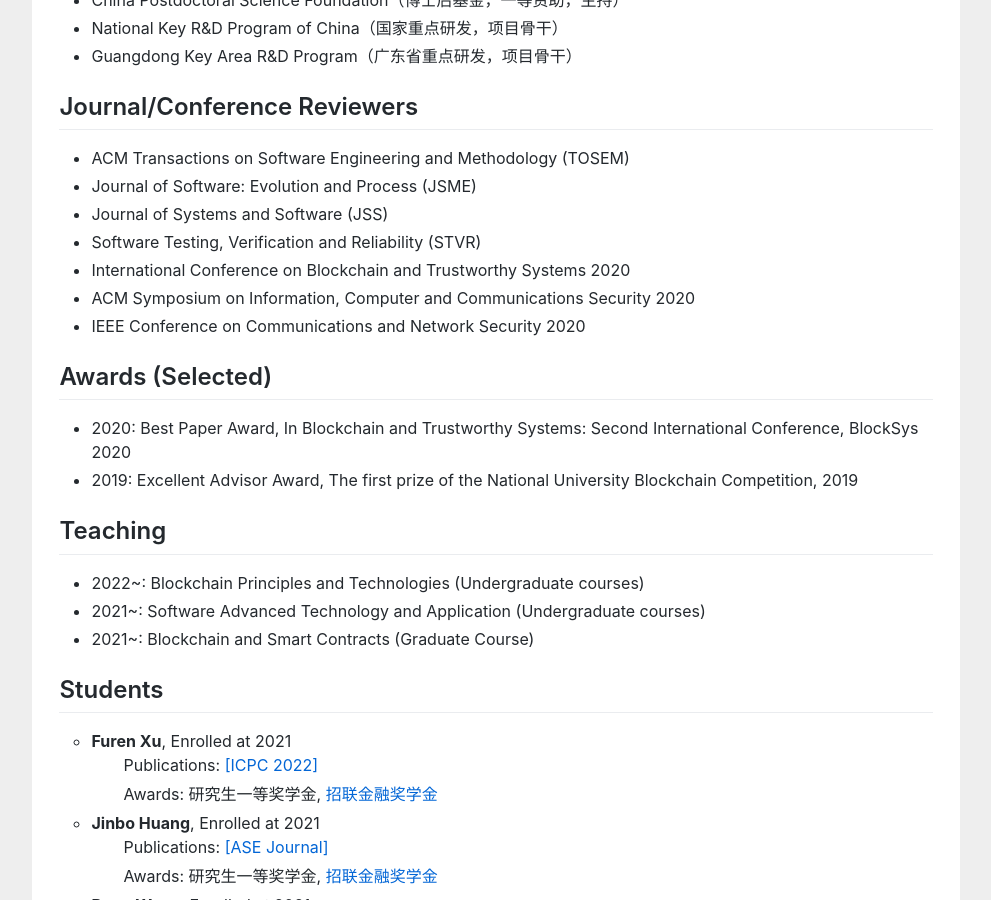
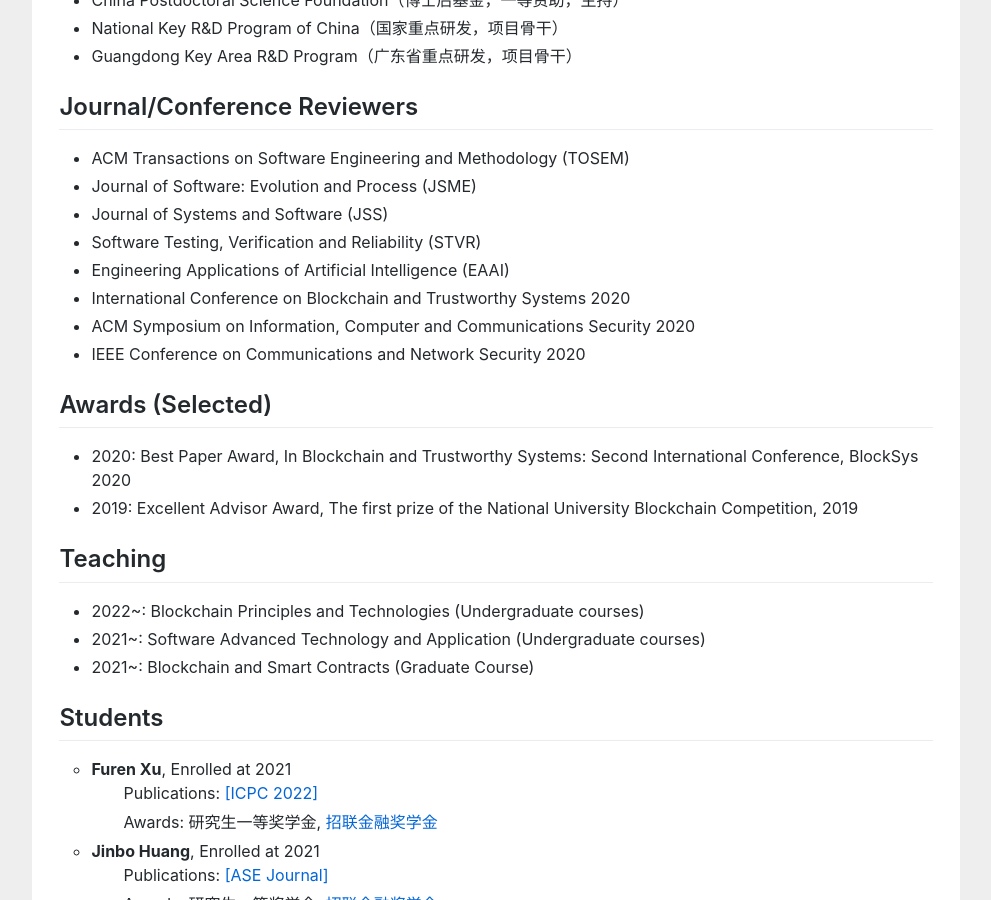
Before and after one commit to huangyuan-hy/huangyuan-hy.github.io, a Jekyll site: the page index.html, which Jekyll copies as it is, in a window 1280 px wide and 900 px high, scrolled down 3515 px. Shown: the whole window, without its empty margins (144-1135 px from the left). Built offline with Jekyll 4.4.1, drawn with Linux system fonts in a browser that asks for light colours.

Commit message:
Update index.html

```diff
--- a/index.html
+++ b/index.html
@@ -185,6 +185,7 @@ empirical study to learn how programmers reuse code on <a href="https://stackove
 					<li>Journal of Software: Evolution and Process (JSME)</li>
 					<li>Journal of Systems and Software (JSS)</li>
 					<li>Software Testing, Verification and Reliability (STVR)</li>
+					<li>Engineering Applications of Artificial Intelligence (EAAI)</li>
 					<li>International Conference on Blockchain and Trustworthy Systems 2020</li>
 					<li>ACM Symposium on Information, Computer and Communications Security 2020</li>
                                         <li>IEEE Conference on Communications and Network Security 2020</li>
```
